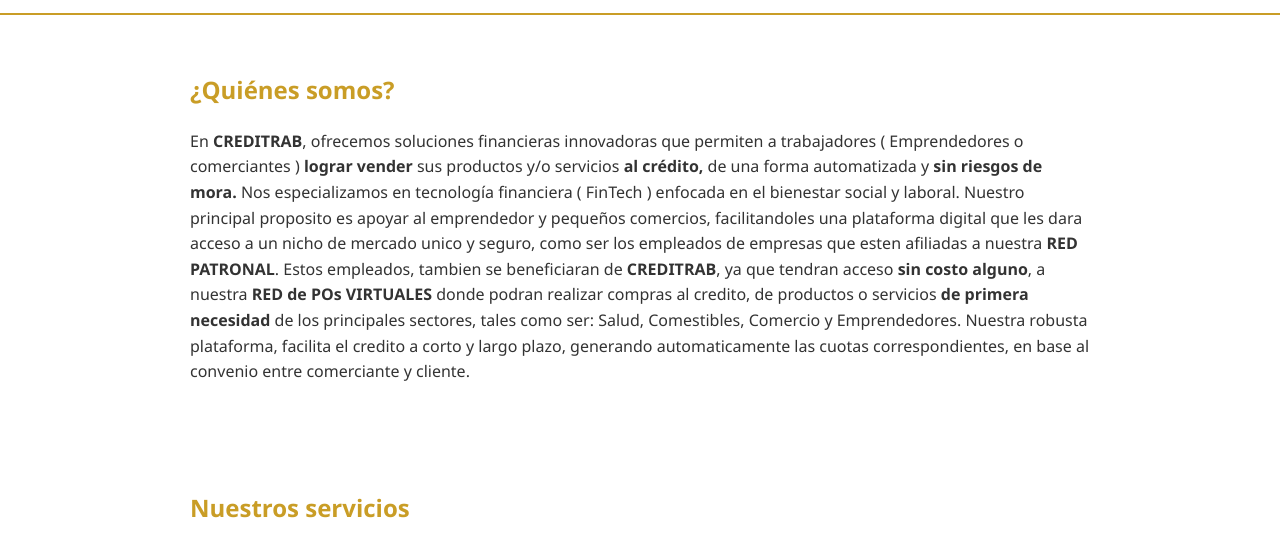
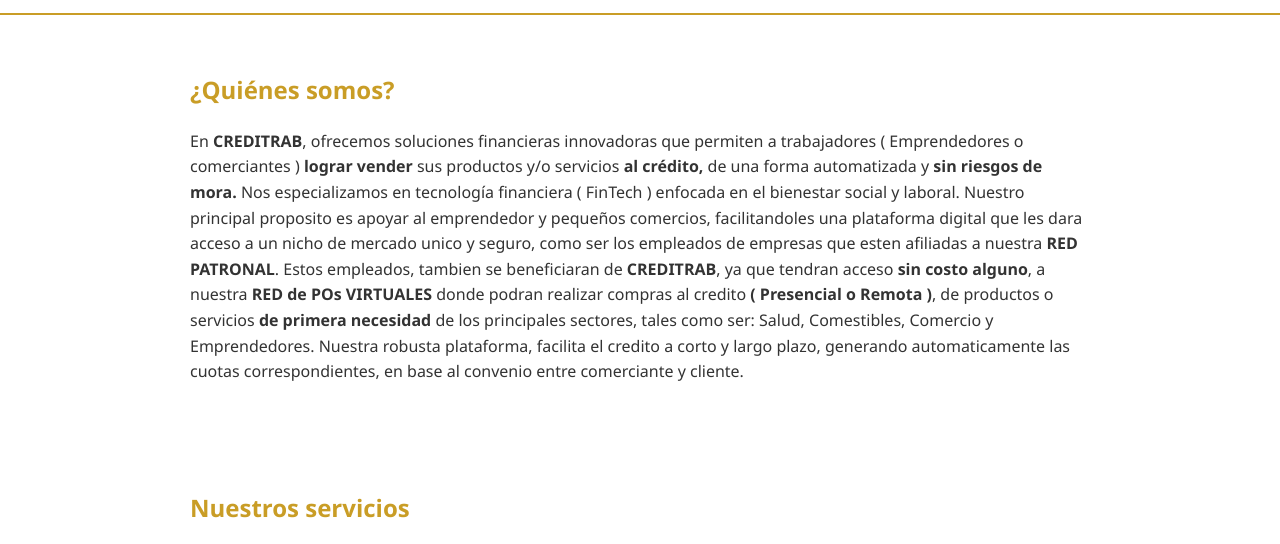
Before and after one commit to Deldenredp/Deldenredp.github.io, a plain HTML site: page index.html in a window 1280 px wide. Shown: the part 185-729 px from the top of the page. Drawn offline with Linux system fonts and the light colour scheme.

Commit message:
Update index.html

```diff
--- a/index.html
+++ b/index.html
@@ -116,8 +116,7 @@
   <section>
     <h2>¿Quiénes somos?</h2>
     <p class="texto-centrado">
-      En <strong>CREDITRAB</strong>, ofrecemos soluciones financieras innovadoras que permiten a trabajadores ( Emprendedores o comerciantes ) <strong>lograr vender</strong> sus productos y/o servicios <strong>al crédito,</strong> de una forma automatizada y <strong>sin riesgos de mora.</strong> Nos especializamos en tecnología financiera ( FinTech ) enfocada en el bienestar social y laboral. Nuestro principal proposito es apoyar al emprendedor y pequeños comercios, facilitandoles una plataforma digital que les dara acceso a un nicho de mercado unico y seguro, como ser los empleados de empresas que esten afiliadas a nuestra <strong>RED PATRONAL</strong>. Estos empleados, tambien se beneficiaran de <strong>CREDITRAB</strong>, ya que tendran acceso <strong>sin costo alguno</strong>, a nuestra <strong>RED de POs VIRTUALES</strong> donde podran realizar compras al credito, de productos o servicios <strong>de primera necesidad</strong> de los principales sectores, tales como ser: Salud, Comestibles, Comercio y Emprendedores. Nuestra robusta plataforma, facilita el credito a corto y largo plazo, generando automaticamente las cuotas correspondientes, en base al convenio entre comerciante y cliente.
-    </p>
+      En <strong>CREDITRAB</strong>, ofrecemos soluciones financieras innovadoras que permiten a trabajadores ( Emprendedores o comerciantes ) <strong>lograr vender</strong> sus productos y/o servicios <strong>al crédito,</strong> de una forma automatizada y <strong>sin riesgos de mora.</strong> Nos especializamos en tecnología financiera ( FinTech ) enfocada en el bienestar social y laboral. Nuestro principal proposito es apoyar al emprendedor y pequeños comercios, facilitandoles una plataforma digital que les dara acceso a un nicho de mercado unico y seguro, como ser los empleados de empresas que esten afiliadas a nuestra <strong>RED PATRONAL</strong>. Estos empleados, tambien se beneficiaran de <strong>CREDITRAB</strong>, ya que tendran acceso <strong>sin costo alguno</strong>, a nuestra <strong>RED de POs VIRTUALES</strong> donde podran realizar compras al credito <strong>( Presencial o Remota )</strong>, de productos o servicios <strong>de primera necesidad</strong> de los principales sectores, tales como ser: Salud, Comestibles, Comercio y Emprendedores. Nuestra robusta plataforma, facilita el credito a corto y largo plazo, generando automaticamente las cuotas correspondientes, en base al convenio entre comerciante y cliente.
   </section>
 
   <section>
```
